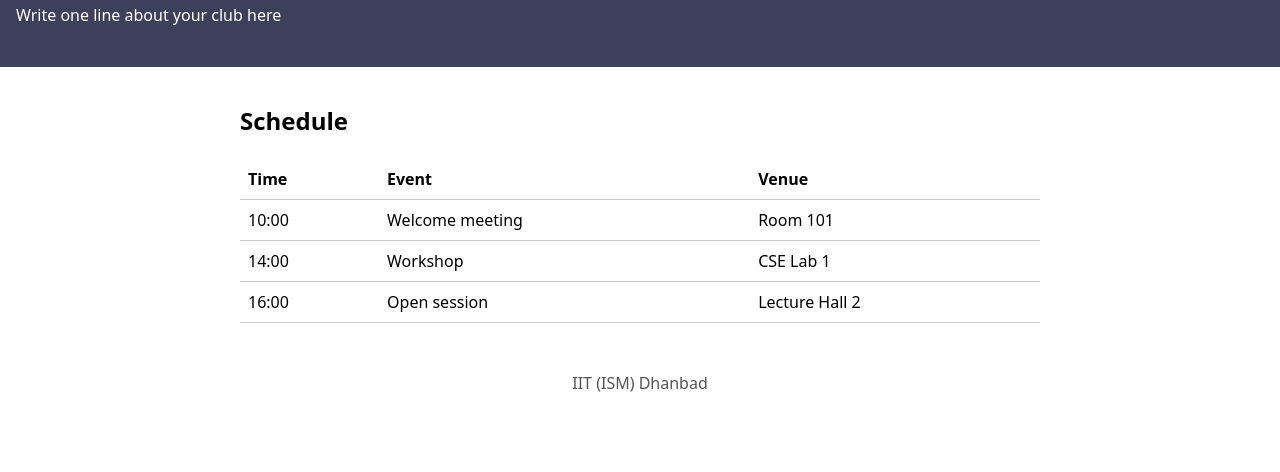
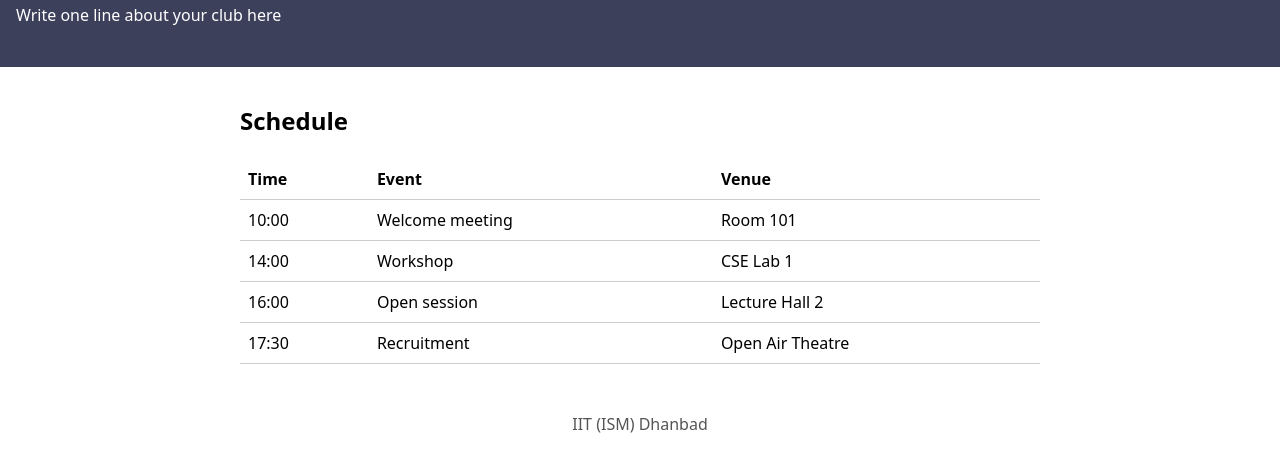
Before and after one commit to Keerthana08-web/club-page, a plain HTML site: page index.html in a window 1280 px wide. Shown: the part 112-584 px from the top of the page. Drawn offline with Linux system fonts and the light colour scheme.

```diff
--- a/index.html
+++ b/index.html
@@ -23,6 +23,7 @@
           <tr><td>10:00</td><td>Welcome meeting</td><td>Room 101</td></tr>
           <tr><td>14:00</td><td>Workshop</td><td>CSE Lab 1</td></tr>
           <tr><td>16:00</td><td>Open session</td><td>Lecture Hall 2</td></tr>
+	  <tr><td>17:30</td><td>Recruitment</td><td>Open Air Theatre</td></tr>
         </tbody>
       </table>
     </section>
```
